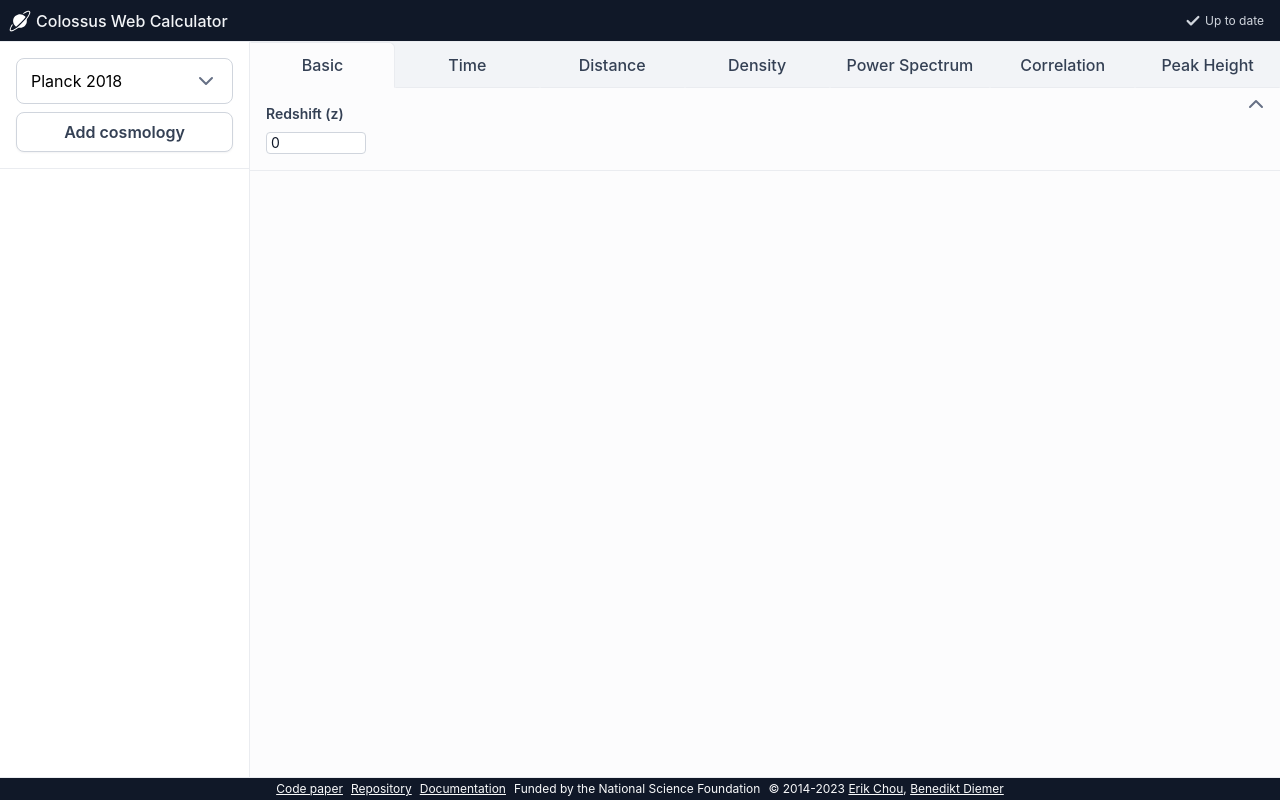
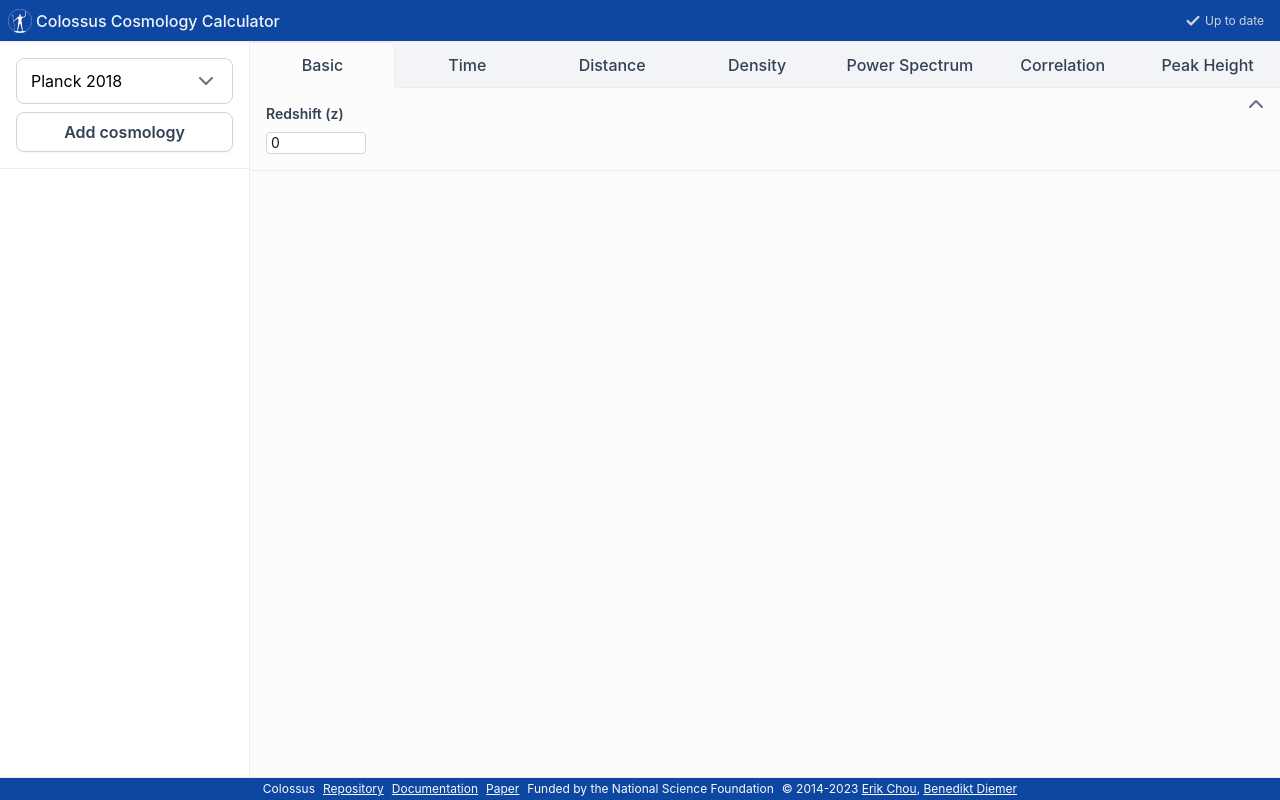
Before and after one commit to pyellapu07/colossus-cosmology-pyellapucut, a Flask app: page / in a window 1280 px wide. Run offline with Flask 2, Linux system fonts and the light colour scheme; some libraries are stand-ins or nearby versions; some web fonts are replaced.

Commit message:
Playing around with design

```diff
--- a/static/src/css/main.css
+++ b/static/src/css/main.css
@@ -21,17 +21,17 @@
   --gray800: #1d2939;
   --gray900: #101828;
 
-  --primary25: #fcfaff;
-  --primary50: #f9f5ff;
-  --primary100: #f4ebff;
-  --primary200: #e9d7fe;
-  --primary300: #d6bbfb;
-  --primary400: #b692f6;
-  --primary500: #9e77ed;
-  --primary600: #7f56d9;
-  --primary700: #6941c6;
-  --primary800: #53389e;
-  --primary900: #42307d;
+  --primary25: #E3F2FD;
+  --primary50: #E3F2FD;
+  --primary100: #BBDEFB;
+  --primary200: #90CAF9;
+  --primary300: #64B5F6;
+  --primary400: #42A5F5;
+  --primary500: #2196F3;
+  --primary600: #1E88E5;
+  --primary700: #1976D2;
+  --primary800: #1565C0;
+  --primary900: #0D47A1;
 
   --error25: #fffbfa;
   --error50: #fef3f2;
@@ -491,7 +491,7 @@ label.tooltip:focus-visible .tooltip-content {
   height: 42px;
   width: 100%;
   border-bottom: var(--divider);
-  background: var(--gray900);
+  background: var(--primary900);
   color: var(--gray100);
   align-items: center;
   justify-content: left;
@@ -849,7 +849,7 @@ label.tooltip:focus-visible .tooltip-content {
   padding: 4px 0;
   border-top: var(--divider);
   width: 100%;
-  background: var(--gray900);
+  background: var(--primary900);
   justify-content: center;
 }
 
--- a/static/src/js/pages/Footer.js
+++ b/static/src/js/pages/Footer.js
@@ -1,10 +1,8 @@
 const infoContent = [
-  [
-    "Code paper",
-    "https://ui.adsabs.harvard.edu/abs/2018ApJS..239...35D/abstract",
-  ],
+  ["Colossus", null],
   ["Repository", "https://bitbucket.org/bdiemer/colossus"],
   ["Documentation", "https://bdiemer.bitbucket.io/colossus/"],
+  ["Paper", "https://ui.adsabs.harvard.edu/abs/2018ApJS..239...35D/abstract"],
   ["Funded by the National Science Foundation", null],
   [
     '© 2014-2023 <a href="https://www.echou.xyz" target="_blank">Erik Chou</a>, <a href="http://www.benediktdiemer.com/" target="_blank">Benedikt Diemer</a>',
--- a/static/src/js/pages/Header.js
+++ b/static/src/js/pages/Header.js
@@ -9,7 +9,7 @@ class Header {
     dom.appendChild(logo);
 
     const title = document.createElement("h2");
-    title.innerText = "Colossus Web Calculator";
+    title.innerText = "Colossus Cosmology Calculator";
     dom.appendChild(title);
 
     // right side
```
Also changed, not shown: static/dist/logo.svg, 1 other file.
